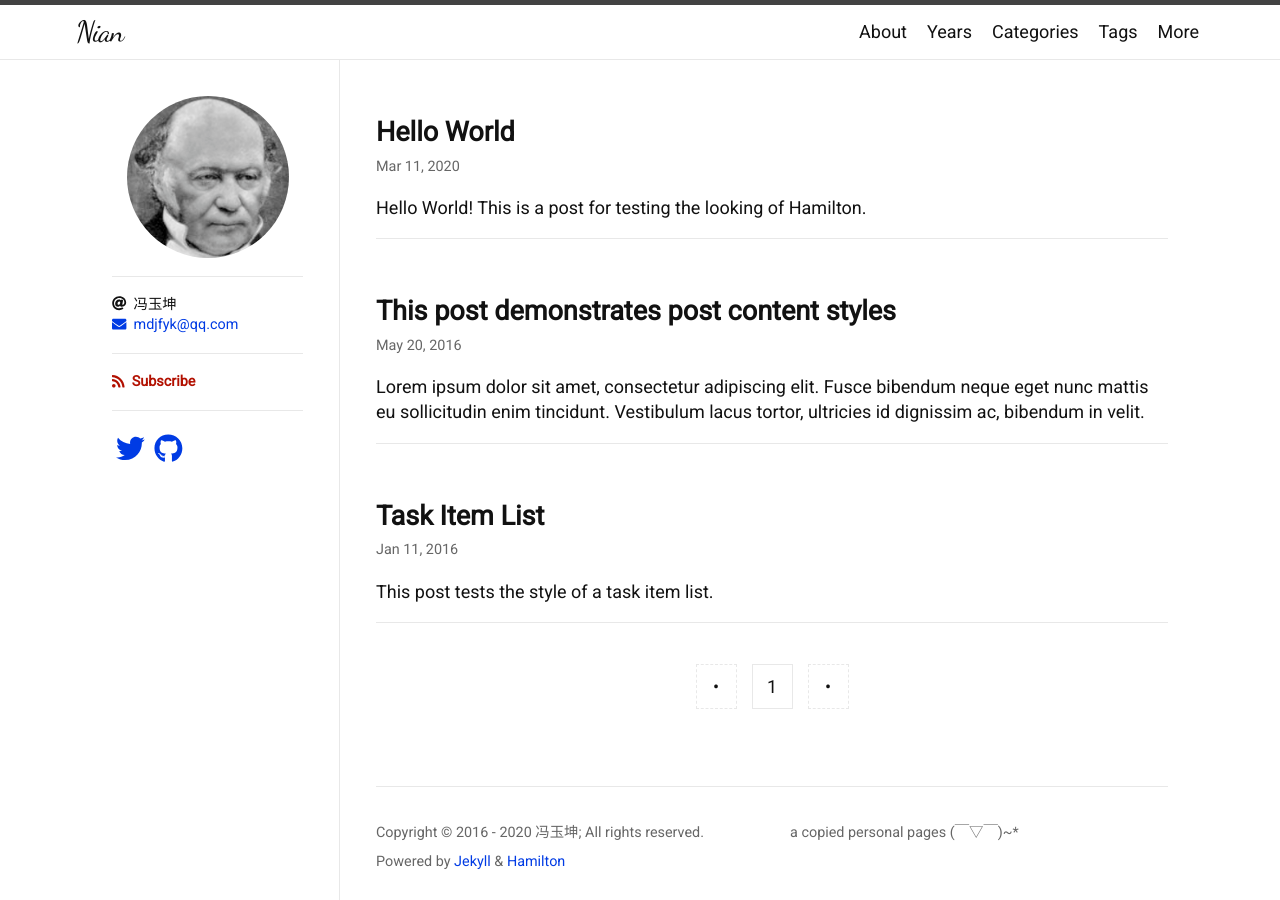
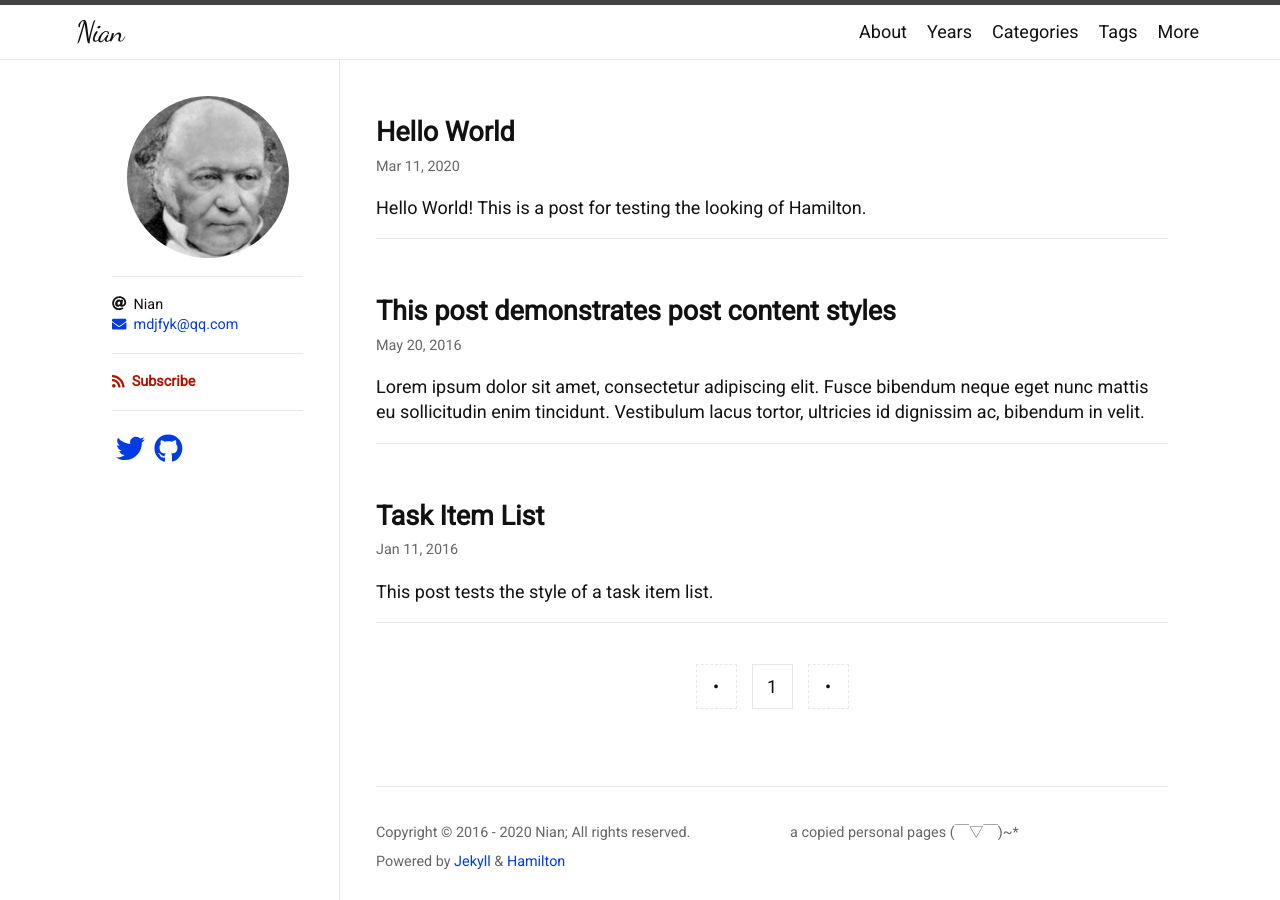
Before and after one commit to aizhinianwuxian/aizhinainwuxian.github.io, a Jekyll site: the page built from index.html, in a window 1280 px wide. Built offline with Jekyll 4.4.1, drawn with Linux system fonts in a browser that asks for light colours; nearby versions of some CDN libraries; some web fonts are replaced; the list of posts is cut into pages by our own code.

Commit message:
Update _config.yml

```diff
--- a/_config.yml
+++ b/_config.yml
@@ -1,6 +1,6 @@
 title: Nian
 description: a copied personal pages (￣▽￣)~*
-author: 冯玉坤
+author: Nian
 avatar: /logo.png
 email: mdjfyk@qq.com
 
```
